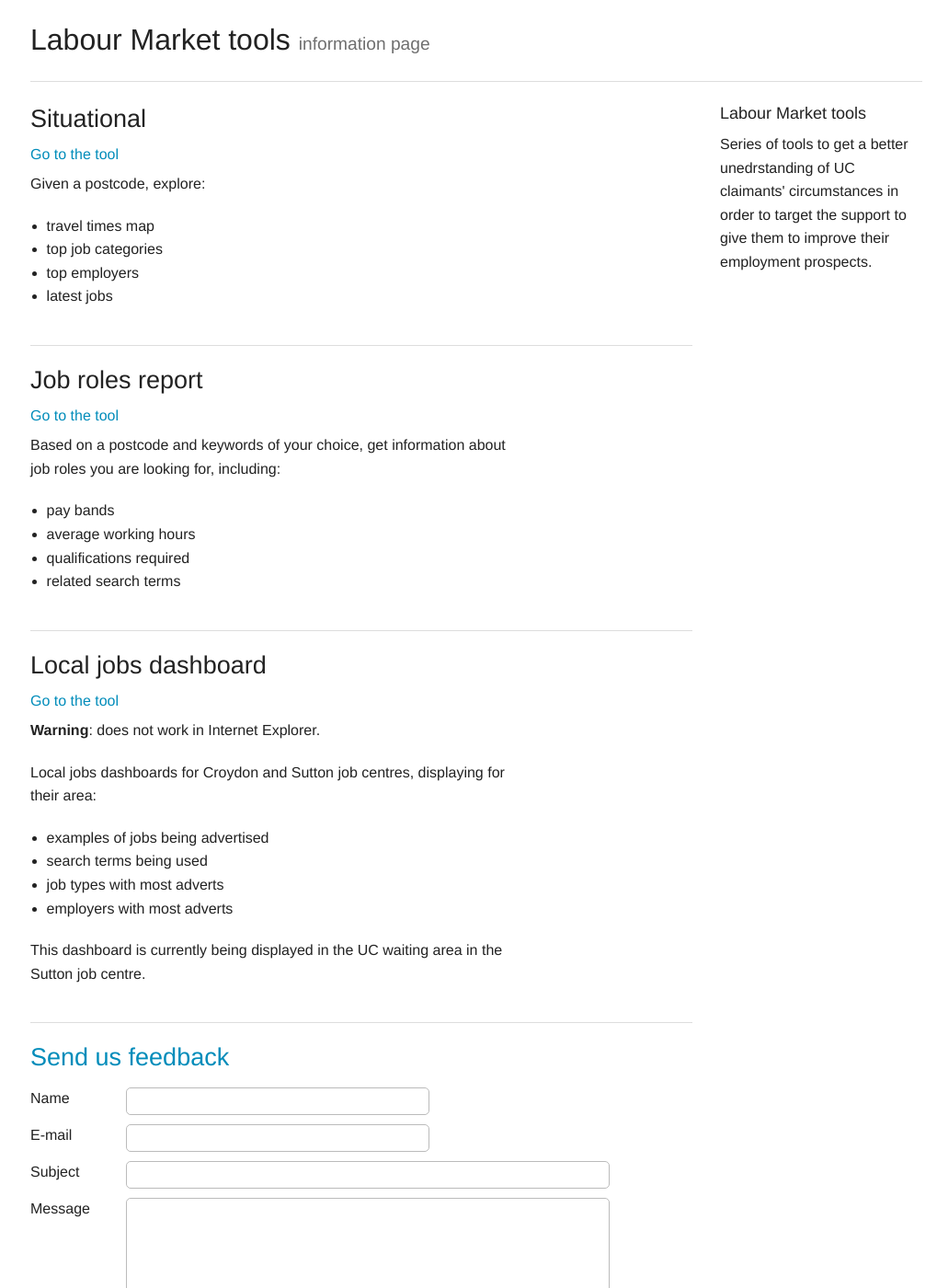
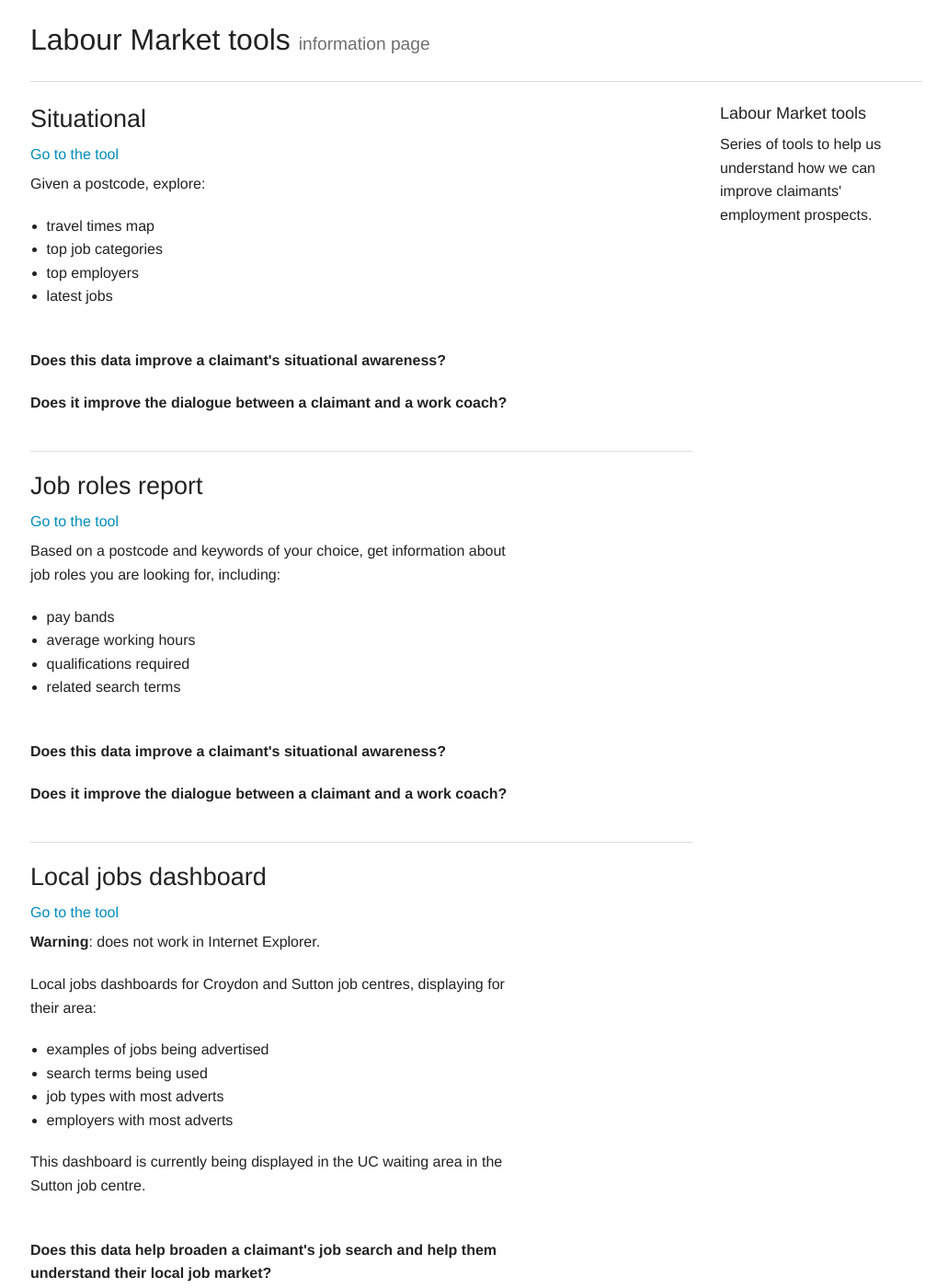
Before and after one commit to lm-tools/lmt-information, a Jekyll site: the page built from jekyll_source/index.html, in a window 1280 px wide and 1400 px high. Shown: the whole window at 92% size, without its empty margins (122-1141 px from the left). Built offline with Jekyll 4.4.1, drawn with Linux system fonts in a browser that asks for light colours; some of the changed text lies outside the part shown.

Commit message:
Add questions for our projects, simplify team description

```diff
--- a/jekyll_source/_layouts/default.html
+++ b/jekyll_source/_layouts/default.html
@@ -30,6 +30,9 @@
         <article>
           <h3><a href="#">Send us feedback</a></h3>
 
+            <p>We would love to know about any questions, bug reports, suggestions
+              and comments you may have on our questions for each prototype.</p>
+
             <form id="contact-form" action="/send_email" class="contact-form" method="post">
 
               <label for="name">Name</label>
@@ -54,8 +57,7 @@
 
         <div class="panel">
           <h5>Labour Market tools</h5>
-          <p>Series of tools to get a better unedrstanding of UC claimants' circumstances
-            in order to target the support to give them to improve their employment prospects.
+          <p>Series of tools to help us understand how we can improve claimants' employment prospects.
           </p>
         </div>
 
--- a/jekyll_source/index.html
+++ b/jekyll_source/index.html
@@ -17,6 +17,9 @@ layout: default
           <li>top employers</li>
           <li>latest jobs</li>
         </ul>
+        <br/>
+        <p><b>Does this data improve a claimant's situational awareness?</b></p>
+        <p><b>Does it improve the dialogue between a claimant and a work coach?</b></p>
       </div>
     </div>
   </div>
@@ -39,6 +42,9 @@ layout: default
           <li>qualifications required</li>
           <li>related search terms</li>
         </ul>
+        <br/>
+        <p><b>Does this data improve a claimant's situational awareness?</b></p>
+        <p><b>Does it improve the dialogue between a claimant and a work coach?</b></p>
       </div>
     </div>
   </div>
@@ -62,6 +68,8 @@ layout: default
           <li>employers with most adverts</li>
         </ul>
         <p>This dashboard is currently being displayed in the UC waiting area in the Sutton job centre.</p>
+        <br/>
+        <p><b>Does this data help broaden a claimant's job search and help them understand their local job market?</b></p>
       </div>
     </div>
   </div>
```
